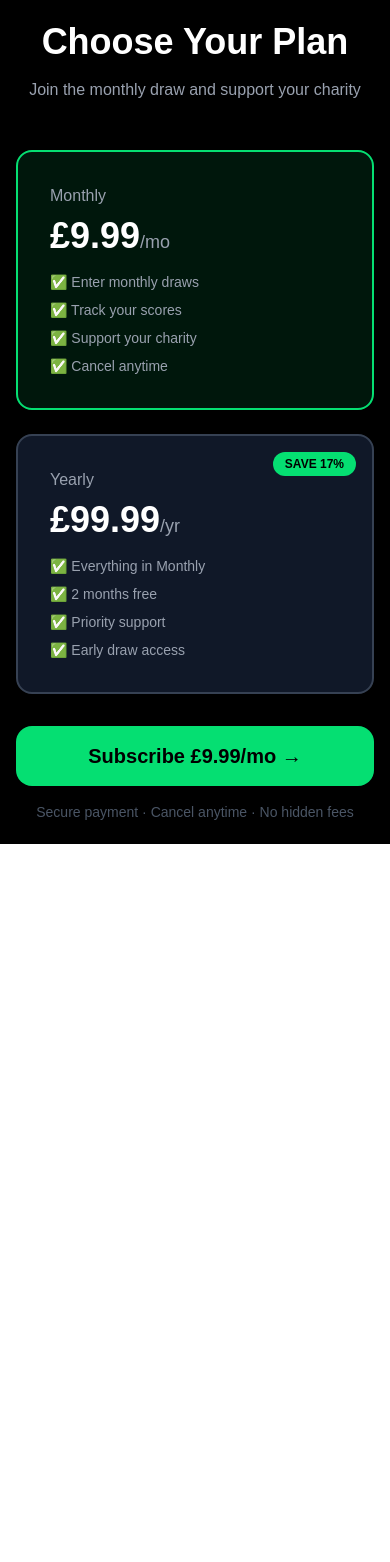
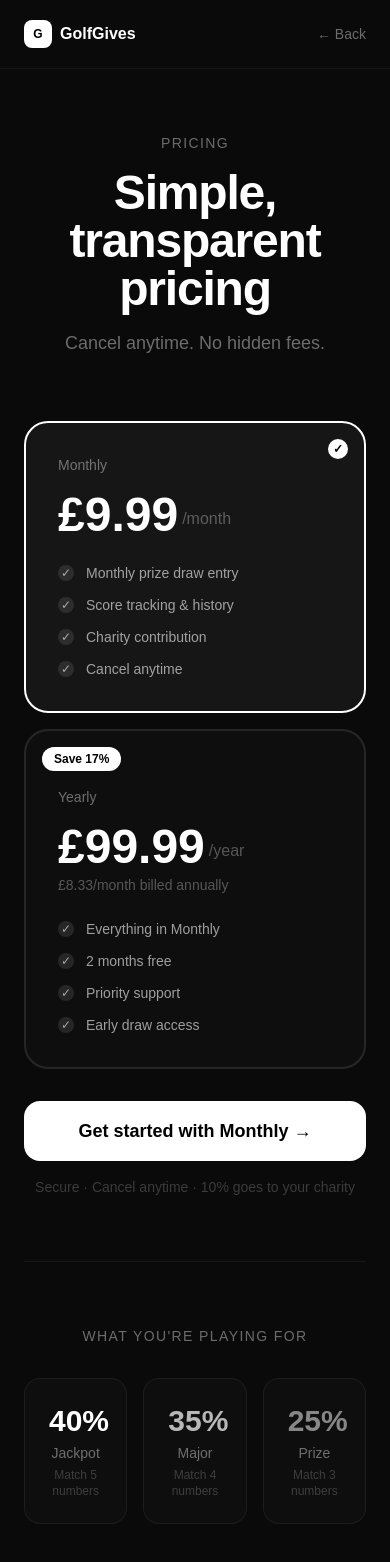
Before and after one commit to x-SUKUNA-x/golf-charity-platform, a Next.js app: page /subscribe in a window 390 px wide. Shown: the top 1562 px of the page. Before the commit the page ends 844 px from the top, so only its background shows below. Built offline with nearby package versions, Linux system fonts and the light colour scheme; no server answers.

Commit message:
final - loading page, 404 page, mobile responsive, subscribe redesign

```diff
--- /dev/null
+++ b/app/admin/not-found.js
@@ -0,0 +1,14 @@
+import Link from 'next/link'
+
+export default function NotFound() {
+    return (
+        <main className="min-h-screen bg-[#0a0a0a] text-white flex flex-col items-center justify-center px-4">
+            <p className="text-white/20 text-sm font-medium uppercase tracking-widest mb-4">404</p>
+            <h1 className="text-5xl font-bold tracking-tight mb-4">Page not found</h1>
+            <p className="text-white/40 text-lg mb-10">The page you're looking for doesn't exist.</p>
+            <Link href="/" className="bg-white text-black font-semibold px-8 py-3 rounded-full hover:bg-white/90 transition">
+                Go home →
+            </Link>
+        </main>
+    )
+}
--- /dev/null
+++ b/app/loading/page.js
@@ -0,0 +1,10 @@
+export default function Loading() {
+    return (
+        <main className="min-h-screen bg-[#0a0a0a] text-white flex items-center justify-center">
+            <div className="flex flex-col items-center gap-4">
+                <div className="w-8 h-8 border-2 border-white/10 border-t-white rounded-full animate-spin"></div>
+                <p className="text-white/30 text-sm">Loading...</p>
+            </div>
+        </main>
+    )
+}
--- a/app/subscribe/page.js
+++ b/app/subscribe/page.js
@@ -2,6 +2,7 @@
 import { useState } from 'react'
 import { supabase } from '@/lib/supabase'
 import { useRouter } from 'next/navigation'
+import Link from 'next/link'
 
 export default function Subscribe() {
     const router = useRouter()
@@ -10,12 +11,8 @@ export default function Subscribe() {
 
     const handleSubscribe = async () => {
         setLoading(true)
-
         const { data: { session } } = await supabase.auth.getSession()
-        if (!session) {
-            router.push('/login')
-            return
-        }
+        if (!session) { router.push('/login'); return }
 
         await supabase.from('users').update({
             plan: selected,
@@ -26,63 +23,137 @@ export default function Subscribe() {
     }
 
     return (
-        <main className="min-h-screen bg-black text-white flex items-center justify-center px-4">
-            <div className="max-w-2xl w-full">
-                <h1 className="text-4xl font-extrabold text-center mb-4">Choose Your Plan</h1>
-                <p className="text-gray-400 text-center mb-12">Join the monthly draw and support your charity</p>
+        <main className="min-h-screen bg-[#0a0a0a] text-white">
+            {/* NAVBAR */}
+            <nav className="flex justify-between items-center px-6 md:px-8 py-5 border-b border-white/5">
+                <div className="flex items-center gap-2">
+                    <div className="w-7 h-7 bg-white rounded-lg flex items-center justify-center">
+                        <span className="text-black text-xs font-black">G</span>
+                    </div>
+                    <h1 className="text-base font-semibold">GolfGives</h1>
+                </div>
+                <Link href="/dashboard" className="text-white/40 hover:text-white text-sm transition">
+                    ← Back
+                </Link>
+            </nav>
 
-                <div className="grid grid-cols-1 md:grid-cols-2 gap-6 mb-8">
+            <div className="max-w-3xl mx-auto px-6 py-16">
+                {/* HEADER */}
+                <div className="text-center mb-16">
+                    <p className="text-white/40 text-sm font-medium uppercase tracking-widest mb-4">Pricing</p>
+                    <h1 className="text-5xl font-bold tracking-tight mb-4">Simple, transparent pricing</h1>
+                    <p className="text-white/40 text-lg">Cancel anytime. No hidden fees.</p>
+                </div>
+
+                {/* PLANS */}
+                <div className="grid grid-cols-1 md:grid-cols-2 gap-4 mb-8">
                     {/* MONTHLY */}
                     <div
                         onClick={() => setSelected('monthly')}
-                        className={`p-8 rounded-2xl border-2 cursor-pointer transition ${selected === 'monthly'
-                                ? 'border-green-400 bg-green-400/10'
-                                : 'border-gray-700 bg-gray-900'
+                        className={`relative p-8 rounded-3xl border-2 cursor-pointer transition-all ${selected === 'monthly'
+                                ? 'border-white bg-white/5'
+                                : 'border-white/10 bg-white/[0.02] hover:border-white/20'
                             }`}
                     >
-                        <p className="text-gray-400 mb-2">Monthly</p>
-                        <p className="text-4xl font-black mb-1">£9.99<span className="text-lg font-normal text-gray-400">/mo</span></p>
-                        <ul className="text-gray-400 text-sm mt-4 flex flex-col gap-2">
-                            <li>✅ Enter monthly draws</li>
-                            <li>✅ Track your scores</li>
-                            <li>✅ Support your charity</li>
-                            <li>✅ Cancel anytime</li>
-                        </ul>
+                        {selected === 'monthly' && (
+                            <div className="absolute top-4 right-4 w-5 h-5 bg-white rounded-full flex items-center justify-center">
+                                <span className="text-black text-xs font-black">✓</span>
+                            </div>
+                        )}
+                        <p className="text-white/40 text-sm mb-4">Monthly</p>
+                        <div className="flex items-end gap-1 mb-6">
+                            <span className="text-5xl font-black">£9.99</span>
+                            <span className="text-white/30 mb-2">/month</span>
+                        </div>
+                        <div className="flex flex-col gap-3">
+                            {[
+                                'Monthly prize draw entry',
+                                'Score tracking & history',
+                                'Charity contribution',
+                                'Cancel anytime',
+                            ].map((feature) => (
+                                <div key={feature} className="flex items-center gap-3">
+                                    <div className="w-4 h-4 rounded-full bg-white/10 flex items-center justify-center flex-shrink-0">
+                                        <span className="text-white/60 text-xs">✓</span>
+                                    </div>
+                                    <span className="text-white/60 text-sm">{feature}</span>
+                                </div>
+                            ))}
+                        </div>
                     </div>
 
                     {/* YEARLY */}
                     <div
                         onClick={() => setSelected('yearly')}
-                        className={`p-8 rounded-2xl border-2 cursor-pointer transition relative ${selected === 'yearly'
-                                ? 'border-green-400 bg-green-400/10'
-                                : 'border-gray-700 bg-gray-900'
+                        className={`relative p-8 rounded-3xl border-2 cursor-pointer transition-all ${selected === 'yearly'
+                                ? 'border-white bg-white/5'
+                                : 'border-white/10 bg-white/[0.02] hover:border-white/20'
                             }`}
                     >
-                        <span className="absolute top-4 right-4 bg-green-400 text-black text-xs font-bold px-3 py-1 rounded-full">
-                            SAVE 17%
-                        </span>
-                        <p className="text-gray-400 mb-2">Yearly</p>
-                        <p className="text-4xl font-black mb-1">£99.99<span className="text-lg font-normal text-gray-400">/yr</span></p>
-                        <ul className="text-gray-400 text-sm mt-4 flex flex-col gap-2">
-                            <li>✅ Everything in Monthly</li>
-                            <li>✅ 2 months free</li>
-                            <li>✅ Priority support</li>
-                            <li>✅ Early draw access</li>
-                        </ul>
+                        <div className="absolute top-4 left-4 bg-white text-black text-xs font-bold px-3 py-1 rounded-full">
+                            Save 17%
+                        </div>
+                        {selected === 'yearly' && (
+                            <div className="absolute top-4 right-4 w-5 h-5 bg-white rounded-full flex items-center justify-center">
+                                <span className="text-black text-xs font-black">✓</span>
+                            </div>
+                        )}
+                        <p className="text-white/40 text-sm mb-4 mt-6">Yearly</p>
+                        <div className="flex items-end gap-1 mb-1">
+                            <span className="text-5xl font-black">£99.99</span>
+                            <span className="text-white/30 mb-2">/year</span>
+                        </div>
+                        <p className="text-white/30 text-sm mb-6">£8.33/month billed annually</p>
+                        <div className="flex flex-col gap-3">
+                            {[
+                                'Everything in Monthly',
+                                '2 months free',
+                                'Priority support',
+                                'Early draw access',
+                            ].map((feature) => (
+                                <div key={feature} className="flex items-center gap-3">
+                                    <div className="w-4 h-4 rounded-full bg-white/10 flex items-center justify-center flex-shrink-0">
+                                        <span className="text-white/60 text-xs">✓</span>
+                                    </div>
+                                    <span className="text-white/60 text-sm">{feature}</span>
+                                </div>
+                            ))}
+                        </div>
                     </div>
                 </div>
 
+                {/* SUBSCRIBE BUTTON */}
                 <button
                     onClick={handleSubscribe}
                     disabled={loading}
-                    className="w-full bg-green-400 text-black font-bold text-xl py-4 rounded-2xl hover:bg-green-300 transition disabled:opacity-50"
+                    className="w-full bg-white text-black font-semibold text-lg py-4 rounded-2xl hover:bg-white/90 transition disabled:opacity-50"
                 >
-                    {loading ? 'Processing...' : `Subscribe ${selected === 'monthly' ? '£9.99/mo' : '£99.99/yr'} →`}
+                    {loading ? 'Processing...' : `Get started with ${selected === 'monthly' ? 'Monthly' : 'Yearly'} →`}
                 </button>
 
-                <p className="text-gray-600 text-center text-sm mt-4">
-                    Secure payment · Cancel anytime · No hidden fees
+                <p className="text-white/20 text-center text-sm mt-4">
+                    Secure · Cancel anytime · 10% goes to your charity
                 </p>
+
+                {/* PRIZE BREAKDOWN */}
+                <div className="mt-16 border-t border-white/5 pt-16">
+                    <p className="text-white/40 text-sm font-medium uppercase tracking-widest text-center mb-8">
+                        What you're playing for
+                    </p>
+                    <div className="grid grid-cols-3 gap-4">
+                        {[
+                            { match: '5 numbers', share: '40%', label: 'Jackpot', color: 'text-white' },
+                            { match: '4 numbers', share: '35%', label: 'Major', color: 'text-white/70' },
+                            { match: '3 numbers', share: '25%', label: 'Prize', color: 'text-white/50' },
+                        ].map((tier) => (
+                            <div key={tier.match} className="text-center p-6 bg-white/[0.02] rounded-2xl border border-white/[0.06]">
+                                <p className={`text-3xl font-black ${tier.color}`}>{tier.share}</p>
+                                <p className="text-white/40 text-sm mt-1">{tier.label}</p>
+                                <p className="text-white/20 text-xs mt-1">Match {tier.match}</p>
+                            </div>
+                        ))}
+                    </div>
+                </div>
             </div>
         </main>
     )
```
